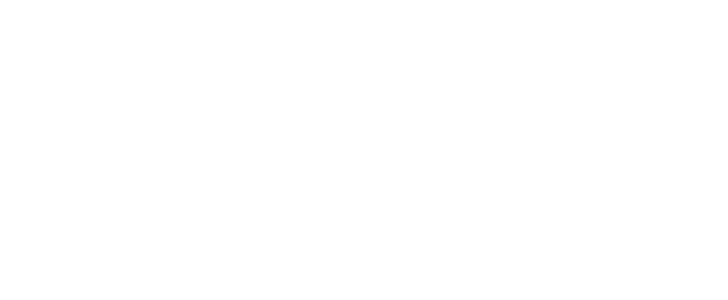
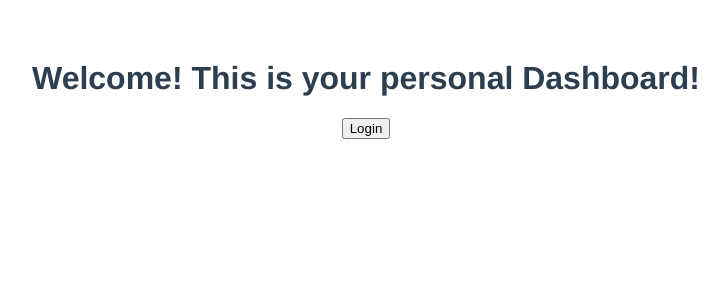
Before and after one commit to M-ds/dashboard, a Vue app in the folder application/frontend/: page /dashboard in a window 1280 px wide. Shown: the top 300 px of the page, without its empty margins (274-1002 px from the left). Built offline with nearby package versions, Linux system fonts and the light colour scheme.

Commit message:
#4 - Added simple flow to the actual dashboard

```diff
--- a/application/frontend/src/Router.js
+++ b/application/frontend/src/Router.js
@@ -17,6 +17,12 @@
       name: "NewUser",
       props: false,
       component: () => import(/* webpackChuckName: "newUser" */ "./components/NewUser")
+    },
+    {
+      path: "/dashboard",
+      name: "Dashboard",
+      props: false,
+      component: () => import(/* webpackChuckName: "dashboard" */ "./components/Dashboard")
     }
   ]
 })
--- /dev/null
+++ b/application/frontend/src/components/Dashboard.vue
@@ -0,0 +1,16 @@
+<template>
+  <div>
+    <h1>Welcome! This is your personal Dashboard!</h1>
+    <router-link tag="button" :to="{name: 'Login'}">Login</router-link>
+  </div>
+</template>
+
+<script>
+export default {
+  name: "Dashboard"
+}
+</script>
+
+<style scoped>
+
+</style>
--- a/application/frontend/src/components/Login.vue
+++ b/application/frontend/src/components/Login.vue
@@ -23,8 +23,7 @@
     <br><br>
     <button @click="login()">Log in</button>
     <br><br>
-    <router-link :to="{name: 'NewUser'}">Create new User</router-link>
-    <!-- Create new user -->
+    <router-link :to="{name: 'NewUser'}" tag="button">New User</router-link>
   </div>
 </template>
 
@@ -40,9 +39,11 @@
     }
   },
   methods: {
-    login: function() {
+    login: function () {
       const message = `Username: ${this.input.userName} & Password: ${this.input.password}`;
       alert(message);
+      // if correct redirect otherwise error
+      this.$router.push({name: 'Dashboard'});
     }
   }
 }
--- a/application/frontend/src/components/NewUser.vue
+++ b/application/frontend/src/components/NewUser.vue
@@ -36,6 +36,8 @@
              placeholder="Password"
       />
     </label>
+    <br><br>
+    <button @click="signup()">Sign up!</button>
   </div>
 </template>
 
@@ -50,7 +52,11 @@
         password: "",
         passwordConformation: "",
       }
-
+    }
+  },
+  methods: {
+    signup: function () {
+      this.$router.push({name: 'Dashboard'});
     }
   }
 }
```
